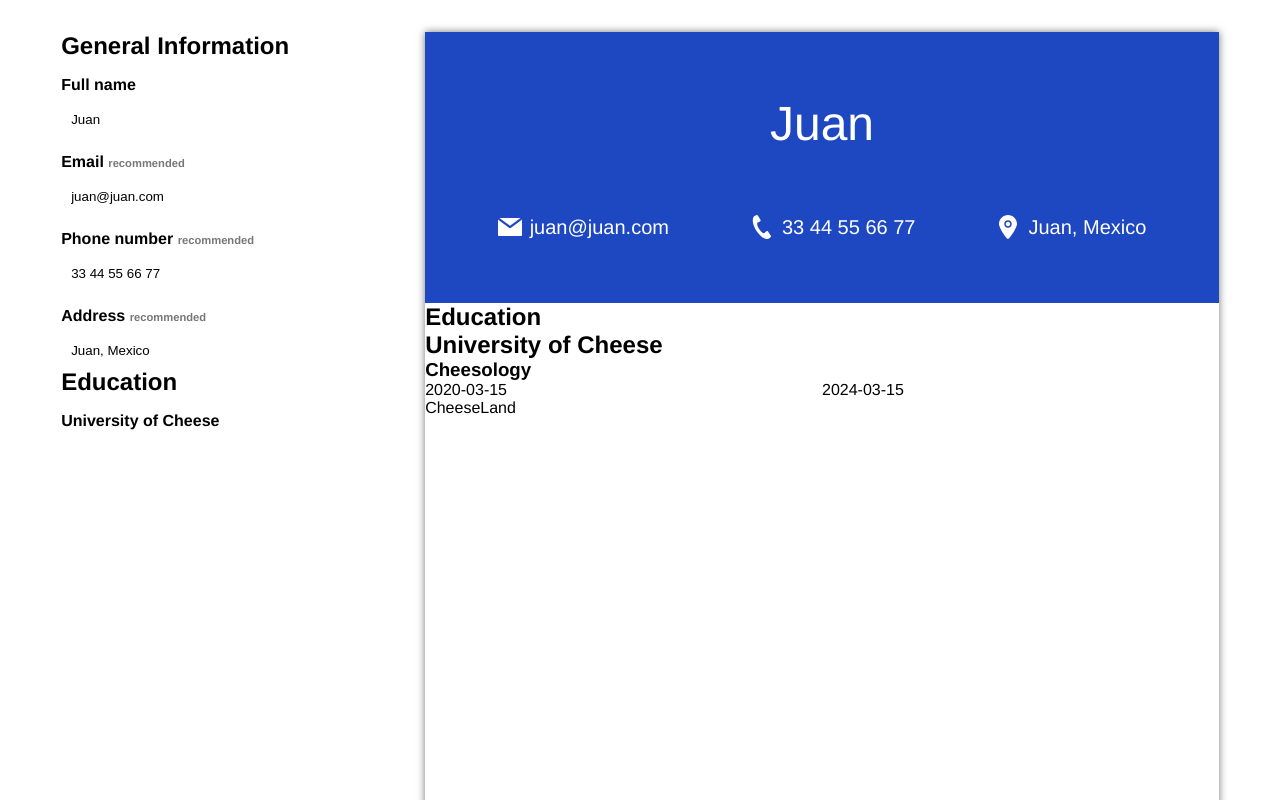
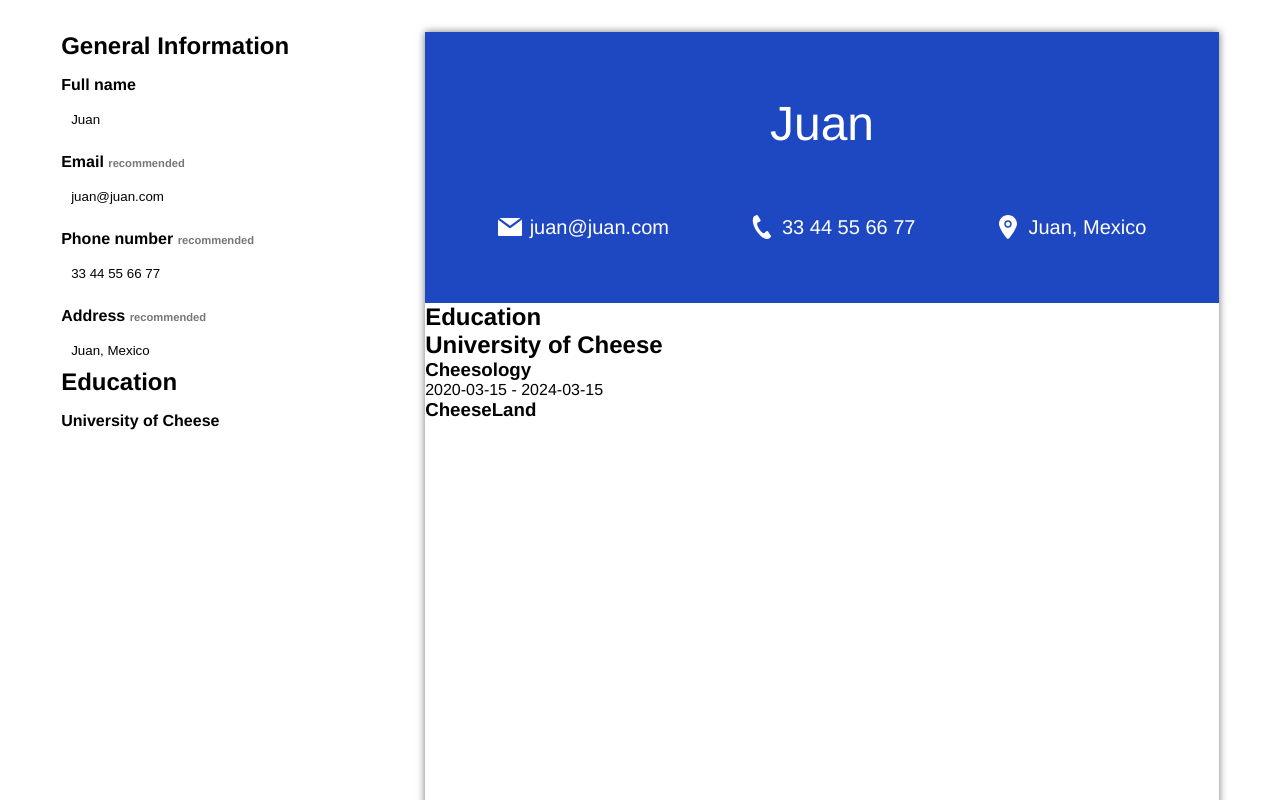
Before and after one commit to RogerEaux/CV-Application, a React (Vite) app: page / in a window 1280 px wide. Shown: the top 800 px of the page. Built offline with nearby package versions, Linux system fonts and the light colour scheme.

Commit message:
Change individual study structure

```diff
--- a/src/components/Curriculum.jsx
+++ b/src/components/Curriculum.jsx
@@ -36,12 +36,13 @@ function Curriculum({ general, education }) {
             return (
               <li key={study.id}>
                 <h2>{study.school}</h2>
-                <h3>{study.degree}</h3>
-                <div className="date">
-                  <p>{study.dateFrom}</p>
-                  <p>{study.dateTo}</p>
+                <div className="study-details">
+                  <h3>{study.degree}</h3>
+                  <p>
+                    <span>{study.dateFrom}</span> - <span>{study.dateTo}</span>
+                  </p>
                 </div>
-                {study.location ? <p>{study.location}</p> : null}
+                {study.location ? <h3>{study.location}</h3> : null}
               </li>
             );
           })}
```
